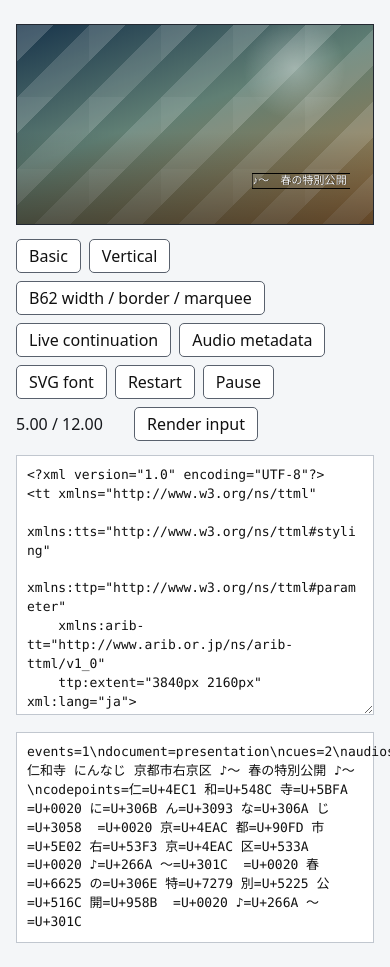
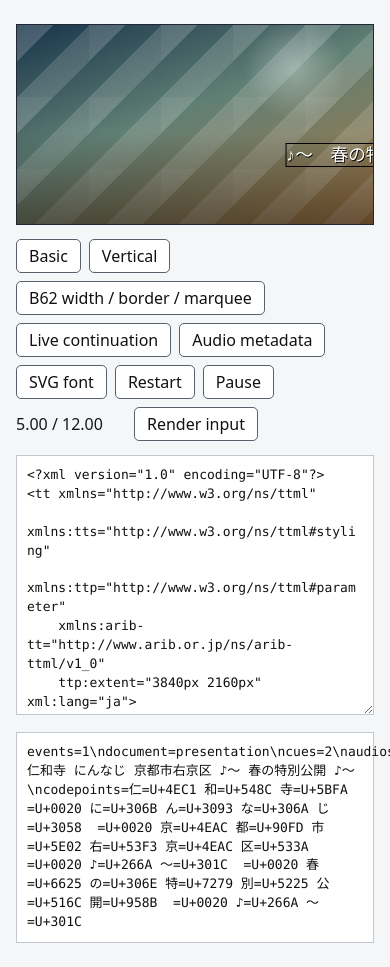
Before and after one commit to makeding/aribb62.js, a website: page demo/index.html in a window 390 px wide. Shown: the top 967 px of the page. Drawn offline with Linux system fonts and the light colour scheme.

Commit message:
feat: Add small screen scaling support for B62TTMLRenderer and update tests

```diff
--- a/d.ts/index.d.ts
+++ b/d.ts/index.d.ts
@@ -13,6 +13,7 @@ export interface B62TTMLRendererOptions {
   forceBackgroundColor?: string
   backgroundPadding?: string
   lineBackground?: boolean
+  smallScreenScale?: boolean | number
   outputRenderer?: B62OutputRenderer
 }
 
@@ -116,6 +117,7 @@ export interface B62TTMLSpanCue {
   rubyTargetIds?: string[]
   rubyResolved?: boolean
   rubyAnnotations?: B62TTMLRubyAssociation[]
+  isRuby?: boolean
   region?: object | null
   regionStyle?: Record<string, string> | null
   regionGroupId?: string | null
--- a/src/index.js
+++ b/src/index.js
@@ -43,7 +43,8 @@ class B62TTMLRenderer {
             strokeWidthInPlane: Number.isFinite(options.strokeWidthInPlane) ? options.strokeWidthInPlane : null,
             forceBackgroundColor: options.forceBackgroundColor || '',
             backgroundPadding: options.backgroundPadding || '0.08em 0.08em',
-            lineBackground: !!options.lineBackground
+            lineBackground: !!options.lineBackground,
+            smallScreenScale: options.smallScreenScale === undefined ? true : options.smallScreenScale
         };
         this._outputRenderer = options.outputRenderer || new B62DOMRenderer();
         this._lastCueKey = null;
--- a/src/renderer.js
+++ b/src/renderer.js
@@ -163,11 +163,15 @@ export function renderTTMLCueDOM(overlay, cue, styleOptions, mediaElement) {
     const overlayHeight = viewport.height || 1;
     const planeWidth = cue.plane[0] || 3840;
     const planeHeight = cue.plane[1] || 2160;
-    const scale = Math.min(overlayWidth / planeWidth, overlayHeight / planeHeight);
+    const baseScale = Math.min(overlayWidth / planeWidth, overlayHeight / planeHeight);
+    const smallScreenScale = resolveSmallScreenScale(styleOptions, overlayHeight);
+    const scale = baseScale * smallScreenScale;
     const contentWidth = planeWidth * scale;
     const contentHeight = planeHeight * scale;
     const marginX = viewport.left + (overlayWidth - contentWidth) / 2;
-    const marginY = viewport.top + (overlayHeight - contentHeight) / 2;
+    const marginY = smallScreenScale > 1 ?
+        viewport.top + overlayHeight - contentHeight :
+        viewport.top + (overlayHeight - contentHeight) / 2;
     const mergedLineBackgrounds = [];
     const animationNames = cueAnimationNames(cue);
 
@@ -324,6 +328,22 @@ export function renderTTMLCueDOM(overlay, cue, styleOptions, mediaElement) {
         finalizeTTMLFontWidths(blockElement);
     });
     appendMergedLineBackgroundLayer(overlay, mergedLineBackgrounds);
+}
+
+function resolveSmallScreenScale(styleOptions, viewportHeight) {
+    const option = styleOptions && styleOptions.smallScreenScale;
+    if (option === false) {
+        return 1;
+    }
+    if (Number.isFinite(option)) {
+        return Math.max(1, Math.min(2, option));
+    }
+    if (!Number.isFinite(viewportHeight) || viewportHeight <= 0) {
+        return 1;
+    }
+    // Zoom the complete caption plane instead of clamping individual font
+    // sizes so separately positioned readings keep their registration.
+    return Math.max(1, Math.min(1.6, 640 / viewportHeight));
 }
 
 function appendMergedLineBackgroundLayer(overlay, backgrounds) {
```
Also changed, not shown: test/browser.test.html (+38 -4 lines), README.md.
